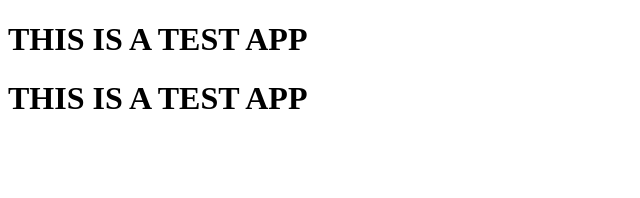
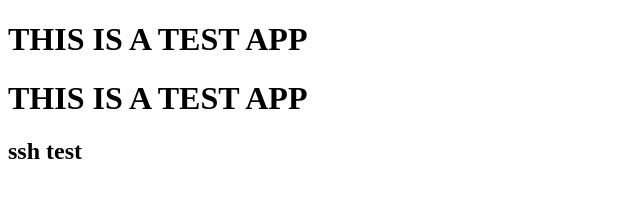
Before and after one commit to mubrik/gittutorial, a plain HTML site: page index.html in a window 1280 px wide. Shown: the whole page, without its empty margins (0-640 px from the left). Drawn offline with Linux system fonts and the light colour scheme.

Commit message:
index ssh

```diff
--- a/index.html
+++ b/index.html
@@ -7,5 +7,6 @@
   <body>
     <h1> THIS IS A  TEST APP</h1>
     <h1> THIS IS A  TEST APP</h1>
+    <h2> ssh test</h2>
   </body>
 </html>
```
